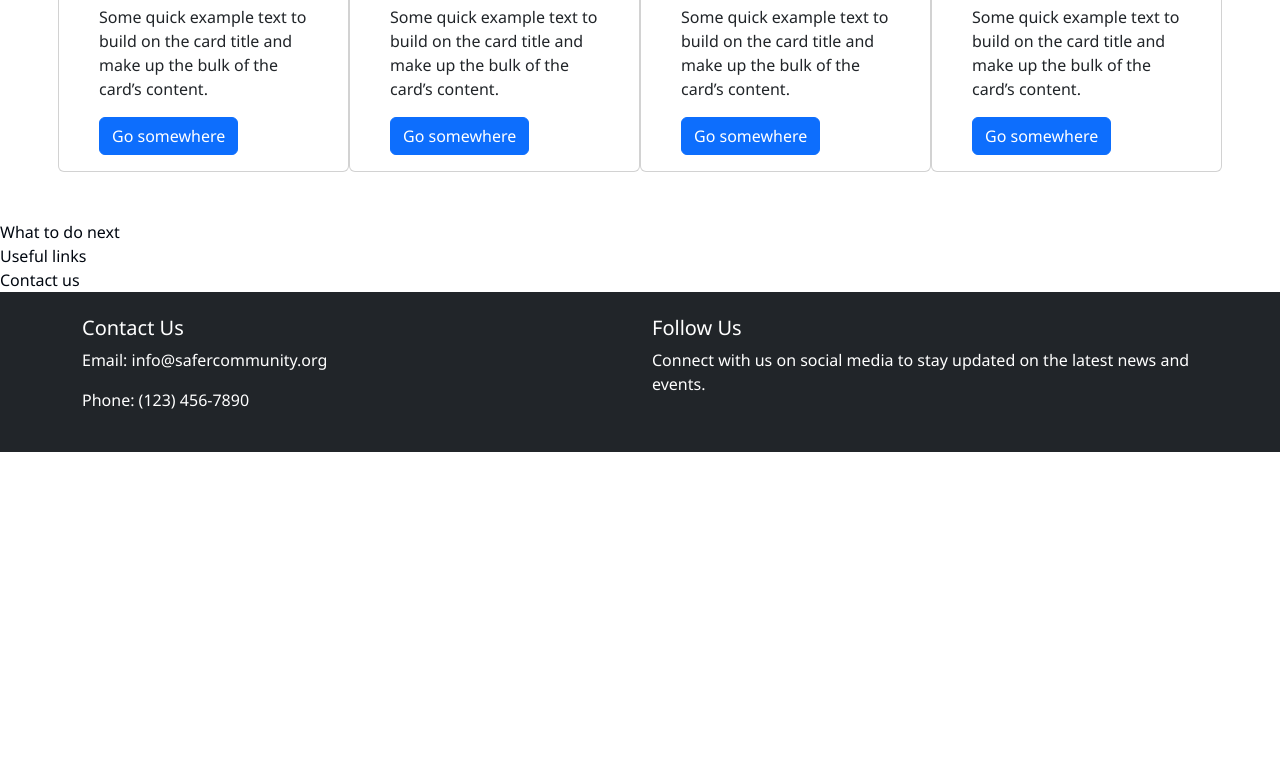
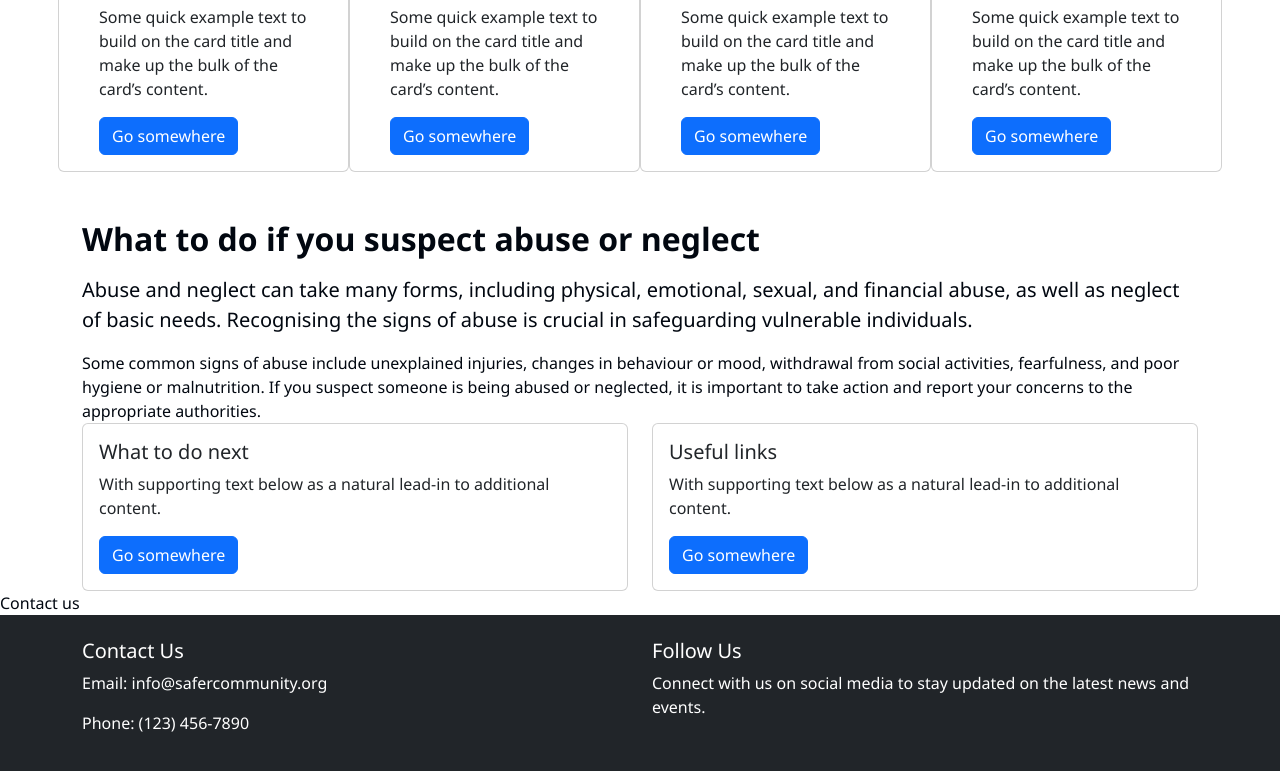
Before and after one commit to davy-berry/safe-together, a plain HTML site: page index.html in a window 1280 px wide. Shown: the part 1364-2135 px from the top of the page. Before the commit the page ends 1816 px from the top, so only its background shows below. Drawn offline with nearby package versions, Linux system fonts and the light colour scheme.

Commit message:
Add Signs of Abuse and Next Steps sections to main content

```diff
--- a/index.html
+++ b/index.html
@@ -95,6 +95,7 @@
         </div>
     </header>
     <main>
+        <!-- Signs of Abuse section-->
         <section class.container id="abuse" class="py-5">
             <div class="container">
                 <div class="row align-items-center g-4 g-lg-5">
@@ -121,7 +122,7 @@
                             <a href="#" class="btn btn-primary">Go somewhere</a>
                         </div>
                     </div>
-                                        <div class="card col-12 col-md-6 col-xl-3">
+                    <div class="card col-12 col-md-6 col-xl-3">
                         <img src="..." class="card-img-top" alt="...">
                         <div class="card-body">
                             <h5 class="card-title">Card title</h5>
@@ -130,7 +131,7 @@
                             <a href="#" class="btn btn-primary">Go somewhere</a>
                         </div>
                     </div>
-                                        <div class="card col-12 col-md-6 col-xl-3">
+                    <div class="card col-12 col-md-6 col-xl-3">
                         <img src="..." class="card-img-top" alt="...">
                         <div class="card-body">
                             <h5 class="card-title">Card title</h5>
@@ -139,7 +140,7 @@
                             <a href="#" class="btn btn-primary">Go somewhere</a>
                         </div>
                     </div>
-                                        <div class="card col-12 col-md-6 col-xl-3">
+                    <div class="card col-12 col-md-6 col-xl-3">
                         <img src="..." class="card-img-top" alt="...">
                         <div class="card-body">
                             <h5 class="card-title">Card title</h5>
@@ -152,8 +153,45 @@
             </div>
 
         </section>
-        <section> What to do next</section>
-        <section> Useful links</section>
+        <!-- Next steps section-->
+        <section class="container">
+            <div class="row">
+                <div class="col-lg-12">
+                    <h2 class="fw-bold mb-3">What to do if you suspect abuse or neglect</h2>
+                    <p class="lead mb-3">
+                        Abuse and neglect can take many forms, including physical, emotional, sexual, and financial
+                        abuse, as well as neglect of basic needs. Recognising the signs of abuse is crucial in
+                        safeguarding vulnerable individuals.
+                    </p>
+                    <p class="mb-0">
+                        Some common signs of abuse include unexplained injuries, changes in behaviour or mood,
+                        withdrawal from social activities, fearfulness, and poor hygiene or malnutrition. If you
+                        suspect someone is being abused or neglected, it is important to take action and report
+                        your concerns to the appropriate authorities.
+                    </p>
+                </div>
+                <div class="col-sm-6 mb-3 mb-sm-0">
+                    <div class="card">
+                        <div class="card-body">
+                            <h5 class="card-title">What to do next</h5>
+                            <p class="card-text">With supporting text below as a natural lead-in to additional content.
+                            </p>
+                            <a href="#" class="btn btn-primary">Go somewhere</a>
+                        </div>
+                    </div>
+                </div>
+                <div class="col-sm-6">
+                    <div class="card">
+                        <div class="card-body">
+                            <h5 class="card-title">Useful links</h5>
+                            <p class="card-text">With supporting text below as a natural lead-in to additional content.
+                            </p>
+                            <a href="#" class="btn btn-primary">Go somewhere</a>
+                        </div>
+                    </div>
+                </div>
+            </div>
+        </section>
         <section> Contact us</section>
     </main>
 
```
